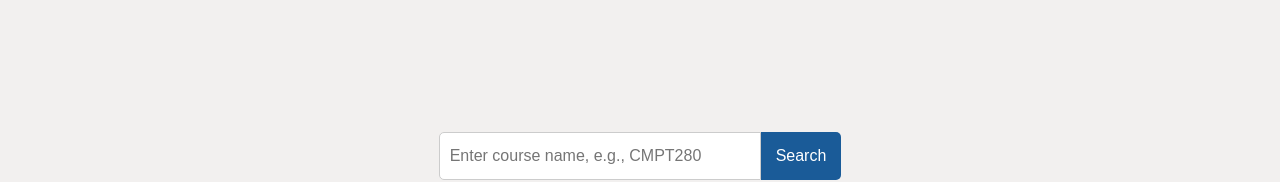
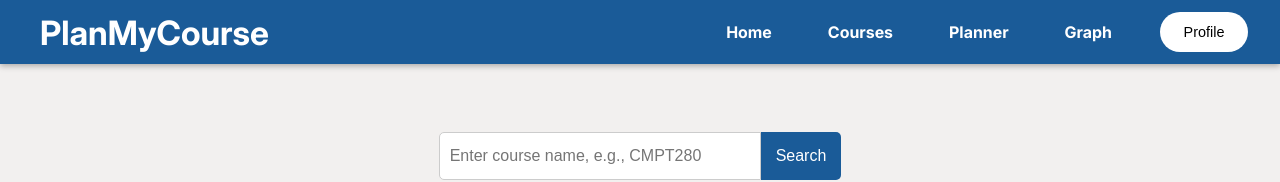
Before and after one commit to spookyoo/PlanMyCourse, a React app in the folder frontend/: page /graph in a window 1280 px wide. Shown: the top 182 px of the page. Built offline with nearby package versions, Linux system fonts and the light colour scheme; the HTML template or start-up script is replaced by a standard one.

Commit message:
Renamed page
- Renamed courses to cataloguePage
- fixed routing

```diff
--- a/frontend/src/app/App.jsx
+++ b/frontend/src/app/App.jsx
@@ -4,17 +4,20 @@ import Navbar from '../components/Navbar/Navbar'
 import Home from './pages/HomePage'
 import Planner from './pages/PlannerPage'
 import CourseGraph from './pages/G/CourseGraph'
-import Courses from './pages/Courses'
+import Catalogue from './pages/CataloguePage'
 
 function App() {
 
   return (
-    <Routes>
-      <Route path='/' element={<Home />}/>
-      <Route path='/courses/:term' element={<Courses />}/>
-      <Route path='/planner' element={<Planner />}/>
-      <Route path='/graph' element={<CourseGraph />}/>
-    </Routes>
+    <div>
+      <Routes>
+        <Route path='/' element={<Home />}/>
+        <Route path='/catalogue/:term' element={<Catalogue />}/>
+        <Route path='/planner' element={<Planner />}/>
+        <Route path='/graph' element={<CourseGraph />}/>
+      </Routes>
+      <Navbar />
+    </div>
   )
 }
 
--- a/frontend/src/app/pages/Courses.jsx
+++ b/frontend/src/app/pages/CataloguePage.jsx
@@ -3,7 +3,7 @@ import { useState, useEffect } from 'react'
 import { useParams } from 'react-router-dom'
 import axios from 'axios';
 
-function Courses() {
+function CataloguePage() {
   let {term} = useParams()
   const [courses, setCourses] = useState([]);
 
@@ -35,4 +35,4 @@ function Courses() {
   )
 }
 
-export default Courses
+export default CataloguePage
--- a/frontend/src/components/Navbar/Navbar.jsx
+++ b/frontend/src/components/Navbar/Navbar.jsx
@@ -10,7 +10,7 @@ function Navbar() {
           <div className='nav-links'>
             <ul>
               <li onClick={() => navigate("/")}>Home</li>
-              <li onClick={() => navigate("/courses")}>Courses</li>
+              <li onClick={() => navigate("/catalogue/cmpt")}>Courses</li>
               <li onClick={() => navigate("/planner")}>Planner</li>
               <li onClick={() => navigate("/graph")}>Graph</li>
             </ul>
```
